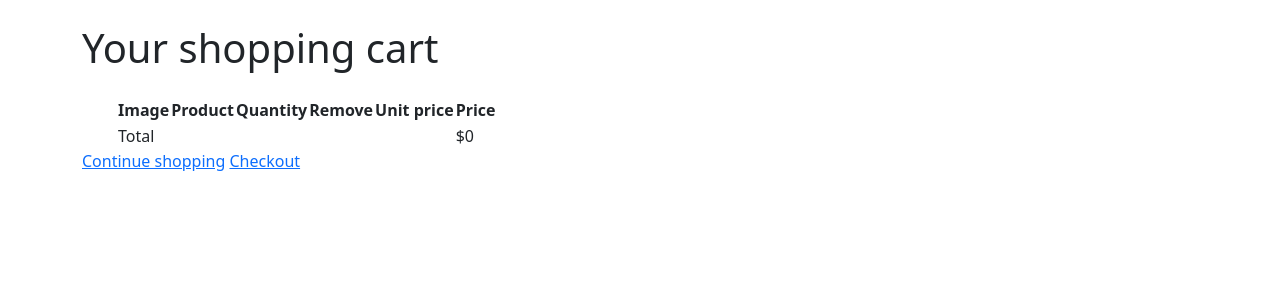
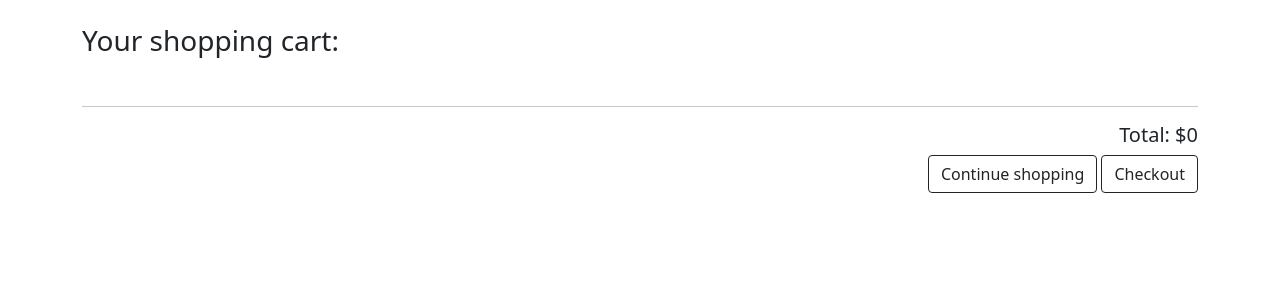
Before and after one commit to Milamin-hub/ShopApp, a Django app: page /cart/ in a window 1280 px wide. Shown: the part 71-371 px from the top of the page. Run offline with Django 4.2, Linux system fonts and the light colour scheme.

Commit message:
add frontend cart

```diff
--- a/ShopApp/cart/templates/cart/detail.html
+++ b/ShopApp/cart/templates/cart/detail.html
@@ -4,49 +4,51 @@
     Your shopping cart
 {% endblock %}
 {% block content %}
-    <h1>Your shopping cart</h1>
-    <table class="cart">
-        <thead>
-        <tr>
-            <th>Image</th>
-            <th>Product</th>
-            <th>Quantity</th>
-            <th>Remove</th>
-            <th>Unit price</th>
-            <th>Price</th>
-        </tr>
-        </thead>
-        <tbody>
+    <h3>Your shopping cart:</h3>
+    <br>
     {% for item in cart %}
         {% with product=item.product %}
-                <tr>
-                    <td>
+        <div class="row">
+            <div class="col-sm-3">
                 <a href="{{ product.get_absolute_url }}">
-                            <img src="
                     {% if product.image %}
-                                    {{ product.image.url }}
+                        <img src="{{ product.image.url }}" class="cart_img">
                     {% else %}
-                                    {% static 'img/no_image.png' %}
-                                {% endif %}">
+                        <img src="{% static 'img/no_image.png' %}" class="cart_img">
+                    {% endif %}
                 </a>
-                    </td>
-                    <td>{{ product.name }}</td>
-                    <td>{{ item.quantity }}</td>
-                    <td><a href="{% url 'cart_remove' product.id%}">Remove</a></td>
-                    <td class="num">${{ item.price }}</td>
-                    <td class="num">${{ item.total_price }}</td>
-                </tr>
+            </div>
+            <div class="col-sm-3">
+                <div class="product_detail_txt">
+                    <h6>Product:</h6>
+                    <h6>Quantity:</h6>
+                    <h6>Remove:</h6>
+                    <h6>Unit price:</h6>
+                    <h6>Price:</h6>
+                    <hr>
+                </div>
+            </div>
+            <div class="col-sm-6">
+                <div class="product_detail_txt">
+                    <h6>{{ product.name }}</h6>
+                    <h6>{{ item.quantity }}</h6>
+                    <h6><a href="{% url 'cart_remove' product.id%}">Remove</a></h6>
+                    <h6>${{ item.price }}</h6>
+                    <h6>${{ item.total_price }}</h6>
+                </div>
+            </div>
+        </div>
+        <br>
         {% endwith %}
     {% endfor %}
-        <tr class="total">
-            <td>Total</td>
-            <td colspan="4"></td>
-            <td class="num">${{ cart.get_total_price }}</td>
-        </tr>
-        </tbody>
-    </table>
-    <p class="text-right">
-        <a href="{% url 'home' %}" class="button light">Continue shopping</a>
-        <a href="#" class="button">Checkout</a>
+    <hr>
+
+    <div class="total">
+        <h5>Total: ${{ cart.get_total_price }}</h5>
+    </div>
+    <p class="total">
+        <a href="{% url 'home' %}" class="btn btn-outline-dark">Continue shopping</a>
+        <a href="#" class="btn btn-outline-dark">Checkout</a>
     </p>
+
 {% endblock %}
--- a/ShopApp/shop/static/css/base.css
+++ b/ShopApp/shop/static/css/base.css
@@ -50,10 +50,22 @@
 .cart {
     text-decoration: none;
     margin-top: 25px;
-    margin-left: 35px;
+    margin-left: 20px;
 }
 
 .product_description {
     margin-top: 25px;
     margin-left: 250px;
 }
+
+.cart_img {
+    position: relative;
+    width: 200px;
+    height: 200px;
+    border-radius: 200px; /* Радиус скругления */
+    box-shadow: 0 0 7px #666; /* Параметры тени */
+}
+
+.total {
+    text-align: right;
+}
--- a/ShopApp/shop/templates/shop/detail.html
+++ b/ShopApp/shop/templates/shop/detail.html
@@ -12,7 +12,11 @@
                 <img src="{% static 'img/no_image.png' %}" class="product_detail_img">
             {% endif %}
             <div class="">
-                <a href="" class="cart btn btn-outline-dark">Добавить в корзину</a>
+                <form action="{% url 'cart_add' product.id %}" method="post" class="cart">
+                    {{ cart_product_form }}
+                    {% csrf_token %}
+                    <input type="submit" value="Add to cart" class="btn btn-outline-dark">
+                </form>
             </div>
         </div>
         <div class="col-sm-3">
```
Also changed, not shown: ShopApp/shop/views.py (+10 -6 lines). Lines whose indentation alone changed are shown as unchanged.
